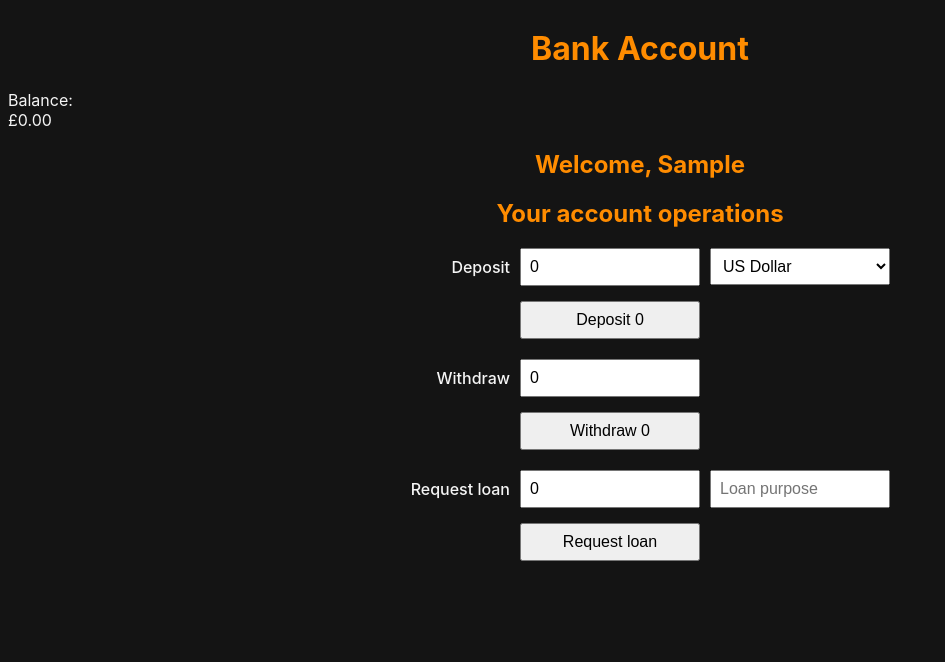
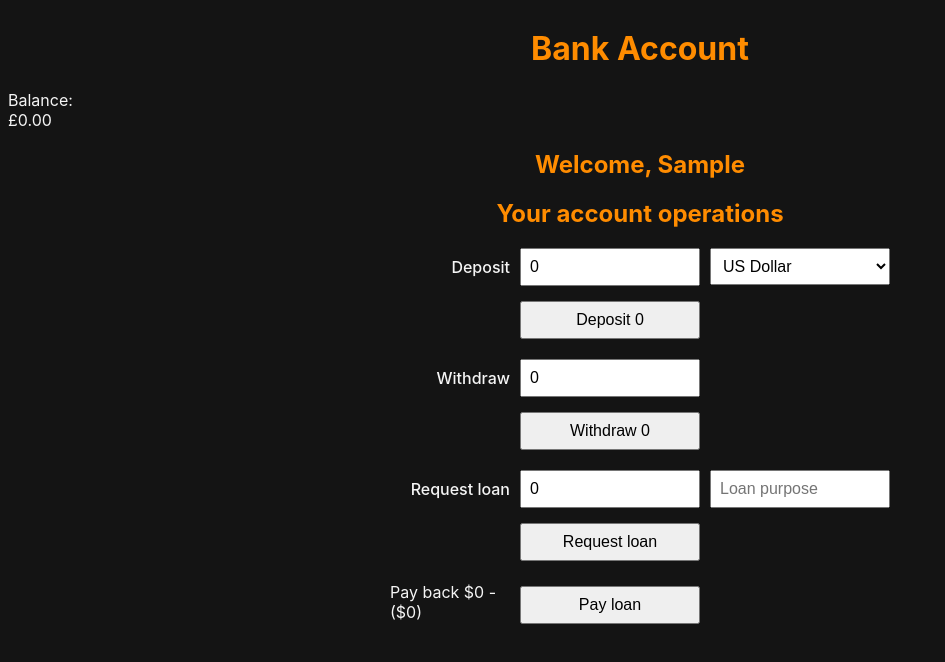
Before and after one commit to rud-y/bank_account_redux, a React (Create React App) app: page / in a window 1280 px wide. Both pictures are taken after typing "Sample", "Sample" into the empty fields and a click on the button "Create new customer". Shown: the top 662 px of the page, without its empty margins (0-945 px from the left). Built offline with nearby package versions, Linux system fonts and the light colour scheme.

Commit message:
Fix the pay loan functionality( need check depositing after loan request )

```diff
--- a/src/features/accounts/AccountOperations.tsx
+++ b/src/features/accounts/AccountOperations.tsx
@@ -17,7 +17,7 @@ function AccountOperations() {
   const {loan: currentLoan, loanPurpose: currentLoanPurpose, balance, isLoading } = useSelector((store: any) => store.account);
 
   console.log('STATE OF ACCOUNT ...', balance)
-  console.log("The  CURRENT LOAN AMOUNT:: ", currentLoan)
+  console.log("The  CURRENT LOAN AMOUNT::currentLoan: ", currentLoan)
 
 
   function handleDeposit() {
@@ -114,12 +114,12 @@ function AccountOperations() {
           />
           <button onClick={handleRequestLoan}>Request loan</button>
         </div>
-        {currentLoan > 0 && (
+        {/* {currentLoan && ( */}
           <div>
-            <span>Pay back ${currentLoan}</span>
+            <span>Pay back ${currentLoan} - (${currentLoan})</span>
             <button onClick={handlePayLoan}>Pay loan</button>
           </div>
-        )}
+        {/* // )} */}
       </div>
     </div>
   );
--- a/src/features/accounts/accountSlice.tsx
+++ b/src/features/accounts/accountSlice.tsx
@@ -26,7 +26,8 @@ export default function accountReducer(state = initialState, action: any) {
       if (state.loan > 0) return state;
       return {
         ...state,
-        loan: action.payload,
+        loan: action.payload.loanAmount,
+        loanPurpose: action.payload.loanPurpose,
         balance: (state.balance + action.payload.loanAmount),
       };
 
```
